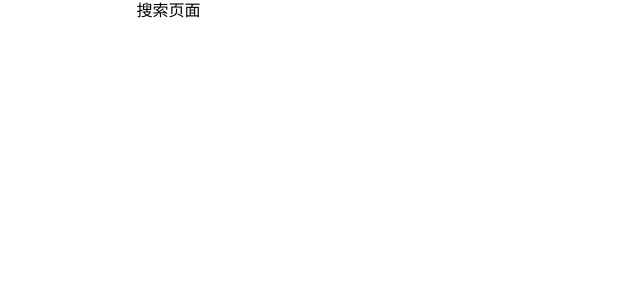
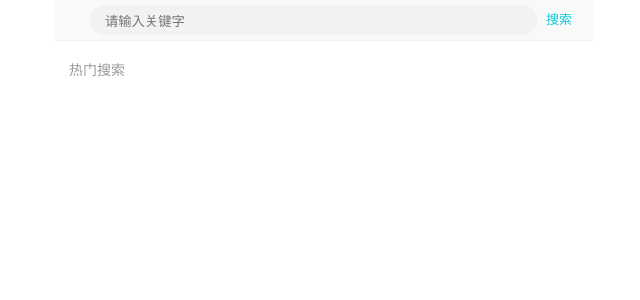
Before and after one commit to TMF321/dahb-mpwx, a Vue app: page /#/search in a window 1280 px wide. Shown: the top 300 px of the page, without its empty margins (316-956 px from the left). Built offline with nearby package versions, Linux system fonts and the light colour scheme; a small style sheet from the web is missing.

Commit message:
搜索静态页面完成

```diff
--- a/src/assets/styles/base.scss
+++ b/src/assets/styles/base.scss
@@ -137,7 +137,7 @@ body,
 #app {
 	// 这里的px单位不希望被转化成rem
 	// 只需要将 px => PX
-  max-width: 375PX;
+  max-width: 540PX;
 	margin: auto;
 }
 a:active,
--- a/src/views/Search/index.vue
+++ b/src/views/Search/index.vue
@@ -1,6 +1,24 @@
 <template>
   <div class="page-search">
-    <h1>搜索页面</h1>
+    <div class="search">
+      <div class="header">
+        <div class="headerLeft">
+          <i class="van-icon icon-jiantou_z"></i>
+        </div>
+        <div class="headerTitle">
+          <form action="" class="searchfarm" onsubmit="return false;">
+            <input type="search" placeholder="请输入关键字" />
+          </form>
+        </div>
+        <div class="headerRight">
+          <a href="javascript:;"><span class="skin-p">搜索</span></a>
+        </div>
+      </div>
+      <div class="hotsearchLists">
+        <p class="hotSearchTitle">热门搜索</p>
+        <div class="list flex"></div>
+      </div>
+    </div>
   </div>
 </template>
 
@@ -9,3 +27,93 @@ export default {
   name: 'Search'
 }
 </script>
+
+<style lang="scss" scoped>
+.page-search {
+  display: flex;
+  flex-direction: column;
+  height: 100%;
+  .search {
+    height: 100%;
+    .header {
+      display: flex;
+      align-items: center;
+      justify-content: space-between;
+      height: 40px;
+      width: 100%;
+      border-bottom: 0.5px solid #f2f2f2;
+      background: #f9f9f9;
+      .headerLeft {
+        font-size: 14px;
+        margin-left: 15px;
+        .van-icon {
+          position: relative;
+          display: inline-block;
+          text-rendering: auto;
+          color: #7a7a7a;
+          font-family: "iconfont" !important;
+          font-size: 14px;
+        }
+        .icon-jiantou_z:before {
+          content: "\e613";
+        }
+      }
+      .headerTitle {
+        display: flex;
+        justify-content: center;
+        align-items: center;
+        width: 100%;
+        height: 30px;
+        background: #f2f2f2;
+        border-radius: 30px;
+        margin: 0 9px 0 10px;
+        overflow: hidden;
+        .searchfarm {
+          width: 100%;
+          background: #f2f2f2;
+          border-radius: 30px;
+          height: 30px;
+          position: relative;
+          input {
+            width: 100%;
+            height: 30px;
+            background: #f2f2f2;
+            border-radius: 30px;
+            box-sizing: content-box;
+            padding-left: 15px;
+            border: none;
+          }
+        }
+      }
+      .headerRight {
+        width: 40px;
+        margin-right: 15px;
+        .skin-p {
+          color: #13cbd7;
+          display: inline-block;
+          vertical-align: middle;
+          font-size: 13px;
+          line-height: 50px;
+        }
+      }
+    }
+    .hotsearchLists {
+      width: calc(100% - 30px);
+      text-align: left;
+      padding: 0 15px;
+      .hotSearchTitle {
+        margin: 20px 0;
+        color: #999;
+        font-size: 14px;
+      }
+      .list {
+        display: flex;
+        align-items: center;
+        justify-content: space-between;
+        flex-wrap: wrap;
+        width: 100%;
+      }
+    }
+  }
+}
+</style>
```
